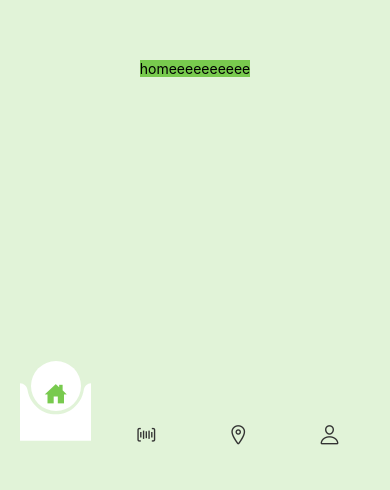
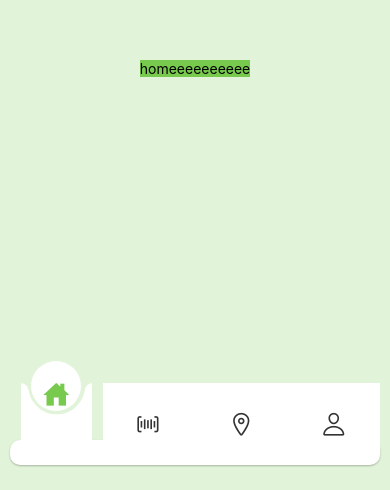
Before and after one commit to torresgiulia/WeCycle, a React Native app: screen /HomeNavigator in a window 390 px wide. Shown: the part 354-844 px from the top of the page. Built offline with nearby package versions, Linux system fonts and the light colour scheme.

Commit message:
TabBar design!

```diff
--- a/HomeNavigator.js
+++ b/HomeNavigator.js
@@ -12,6 +12,7 @@ import ProfileScreen from './screens/ProfileScreen'
 
 //Custom navigation style
 import TabBarButton from './customNavigation/TabBarButton';
+import BottomTabBarButton from './customNavigation/BottomTabBarButton'
 
 const Tab = createBottomTabNavigator();
 
@@ -20,9 +21,9 @@ const Tab = createBottomTabNavigator();
 function HomeNavigator() {
   return (
     <Tab.Navigator
+      tabBar={props => <BottomTabBarButton {... props} />}
       screenOptions={({route}) => ({
         headerShown: false,
-        //tabBarStyle: {height: 100},
         tabBarShowLabel: false,
         tabBarActiveTintColor: "rgb(120, 202, 78)",
         tabBarInactiveTintColor: "rgb(51, 51, 51)",
@@ -43,7 +44,7 @@ function HomeNavigator() {
               icon = focused ? 'ios-person' : 'ios-person-outline';
               break;
           };
-          return <Icon name={icon} size={22} color={color} />
+          return <Icon name={icon} size={26} color={color}/>;
         }
         })}>
       <Tab.Screen
@@ -77,8 +78,8 @@ const styles = StyleSheet.create({
     backgroundColor: 'transparent',
     borderTopWidth: 0,
     bottom: 15,
-    right: 15,
+    right: 10,
     left: 10,
-    height: 92
+    height: 92,
   }
 })
--- /dev/null
+++ b/customNavigation/BottomTabBarButton.js
@@ -0,0 +1,36 @@
+import React from "react";
+import { Text, View, SafeAreaView} from "react-native";
+import { StyleSheet } from "react-native";
+
+//import TabBarButton from "./TabBarButton";
+import { BottomTabBar } from "@react-navigation/bottom-tabs";
+
+const BottomTabBarButton = props => {
+    return(
+        <View>
+            <View style={styles.tabBar}/>
+            <BottomTabBar {... props} />
+        </View>
+    )
+};
+
+export default BottomTabBarButton;
+const styles = StyleSheet.create({
+    tabBar: {
+        position: 'absolute',
+        right: 10,
+        left: 10,
+        bottom: 25,
+        height: 25,
+        backgroundColor: 'white',
+        borderRadius: 10,
+        shadowColor: 'black',
+        shadowOffset: {
+        width: 0,
+        height: 1,
+        },
+        shadowOpacity: 0.25,
+        shadowRadius: 2,
+        elevation: 3,
+    }
+});
--- a/customNavigation/TabBarButton.js
+++ b/customNavigation/TabBarButton.js
@@ -6,21 +6,31 @@ import Svg, {Path} from 'react-native-svg';
 //{/* style={styles.svgGapFiller} */}
 
 const TabBarButton = props => {
-    const {children, accessibilityState, onPress} = props;
+    const {route, children, accessibilityState, onPress} = props;
     if(accessibilityState.selected){
+
         return(
             <View style={styles.btnContainer}>
                 <View style={{flexDirection: 'row'}}>
-                    <View >
+                    <View style={[
+                            styles.svgGapFiller,
+                            {borderTopLeftRadius: route === 'Home' ? 10 : 0},
+                            ]} />
                     <Svg width={71} height={58} viewBox="0 0 75 61">
                         <Path
                             d="M75.2 0v61H0V0c4.1 0 7.4 3.1 7.9 7.1C10 21.7 22.5 33 37.7 33c15.2 0 27.7-11.3 29.7-25.9.5-4 3.9-7.1 7.9-7.1h-.1z"
                             fill={"white"}
                         />
                     </Svg>
+                    <View style={[
+                        styles.svgGapFiller,
+                        {borderTopRightRadius: route === 'settings' ? 10 : 0},
+                        ]} />
                 </View>
-                </View>
-                <TouchableOpacity onPress={onPress} style={styles.btnActive}>
+                <TouchableOpacity
+                    onPress={onPress}
+                    style={styles.btnActive}
+                    activeOpacity={1}>
                     <Text>{children}</Text>
                 </TouchableOpacity>
             </View>
@@ -29,11 +39,16 @@ const TabBarButton = props => {
     }
     else{
         return(
-            <View style={styles.btnContainer}>
-                <TouchableOpacity onPress={onPress} style={styles.btnInactive}>
+            <TouchableOpacity
+                activeOpacity={1}
+                onPress={onPress}
+                style={[
+                    styles.btnInactive,
+                    {borderTopLeftRadius: route === 'home' ? 10 : 0,
+                    borderTopRightRadius: route === 'settings' ? 10 : 0,}
+                ]}>
                 <Text>{children}</Text>
             </TouchableOpacity>
-            </View>
         );
     }
 
@@ -41,6 +56,10 @@ const TabBarButton = props => {
 
 export default TabBarButton;
 const styles = StyleSheet.create({
+    btnContainer:{
+        flex: 1,
+        alignItems: 'center'
+    },
     btnActive:{
         flex: 1,
         position: 'absolute',
@@ -57,14 +76,11 @@ const styles = StyleSheet.create({
         flex: 1,
         backgroundColor: 'white',
         alignItems: 'center',
-        justifyContent: 'center'
-    },
-    btnContainer:{
-        flex: 1,
-        alignItems: 'center'
+        justifyContent: 'center',
+        height: 70,
     },
     svgGapFiller:{
         flex: 1,
         backgroundColor: 'white'
-    }
-})
+    },
+});
--- a/package.json
+++ b/package.json
@@ -19,7 +19,7 @@
     "react-native": "0.70.5",
     "react-native-safe-area-context": "4.4.1",
     "react-native-screens": "~3.18.0",
-    "react-native-svg": "^13.8.0",
+    "react-native-svg": "13.4.0",
     "react-native-vector-icons": "^9.2.0"
   },
   "devDependencies": {
--- a/screens/BarcodeScreen.js
+++ b/screens/BarcodeScreen.js
@@ -1,11 +1,20 @@
-//import * as React from "react";
-import { Text, View } from "react-native";
+import { Text, View, StyleSheet } from "react-native";
 import { NavigationContainer, TabActions } from "@react-navigation/native";
 
 const BarcodeScreen = () => {
-    <View>
-        <Text>Barcode Screen</Text>
-    </View>
+    return(
+        <View style={styles.container}>
+            <Text>Barcode Screen</Text>
+        </View>
+    )
 };
 
 export default BarcodeScreen;
+const styles = StyleSheet.create({
+    container:{
+        flex: 1,
+        alignItems: 'center',
+        justifyContent: 'center',
+        backgroundColor: "rgb(225, 243, 216)",
+    }
+})
--- a/screens/HomeScreen.js
+++ b/screens/HomeScreen.js
@@ -1,4 +1,5 @@
 //import * as React from "react";
+import React from "react";
 import { Text, View, SafeAreaView} from "react-native";
 import { NavigationContainer, TabActions } from "@react-navigation/native";
 import { StyleSheet } from "react-native";
--- a/screens/LocationScreen.js
+++ b/screens/LocationScreen.js
@@ -1,12 +1,20 @@
-import { Text, View } from "react-native";
+import { Text, View, StyleSheet } from "react-native";
 import { NavigationContainer, TabActions } from "@react-navigation/native";
 
 const LocationScreen = () => {
     return(
-        <View>
+        <View style={styles.container}>
             <Text>Location Screen</Text>
         </View>
     )
 };
 
 export default LocationScreen;
+const styles = StyleSheet.create({
+    container:{
+        flex: 1,
+        alignItems: 'center',
+        justifyContent: 'center',
+        backgroundColor: "rgb(225, 243, 216)",
+    }
+})
--- a/screens/ProfileScreen.js
+++ b/screens/ProfileScreen.js
@@ -1,11 +1,21 @@
 //import * as React from "react";
-import { Text, View } from "react-native";
+import { Text, View, StyleSheet } from "react-native";
 import { NavigationContainer, TabActions } from "@react-navigation/native";
 
 const ProfileScreen = () => {
-    <View>
-        <Text>Profile Screen</Text>
-    </View>
+    return(
+        <View style={styles.container}>
+            <Text>Profile Screen</Text>
+        </View>
+    )
 };
 
 export default ProfileScreen;
+const styles = StyleSheet.create({
+    container:{
+        flex: 1,
+        alignItems: 'center',
+        justifyContent: 'center',
+        backgroundColor: "rgb(225, 243, 216)",
+    }
+})
```
Also changed, not shown: 1 other file (tests, documents, lock files or other folders). Lines whose indentation alone changed are shown as unchanged.
